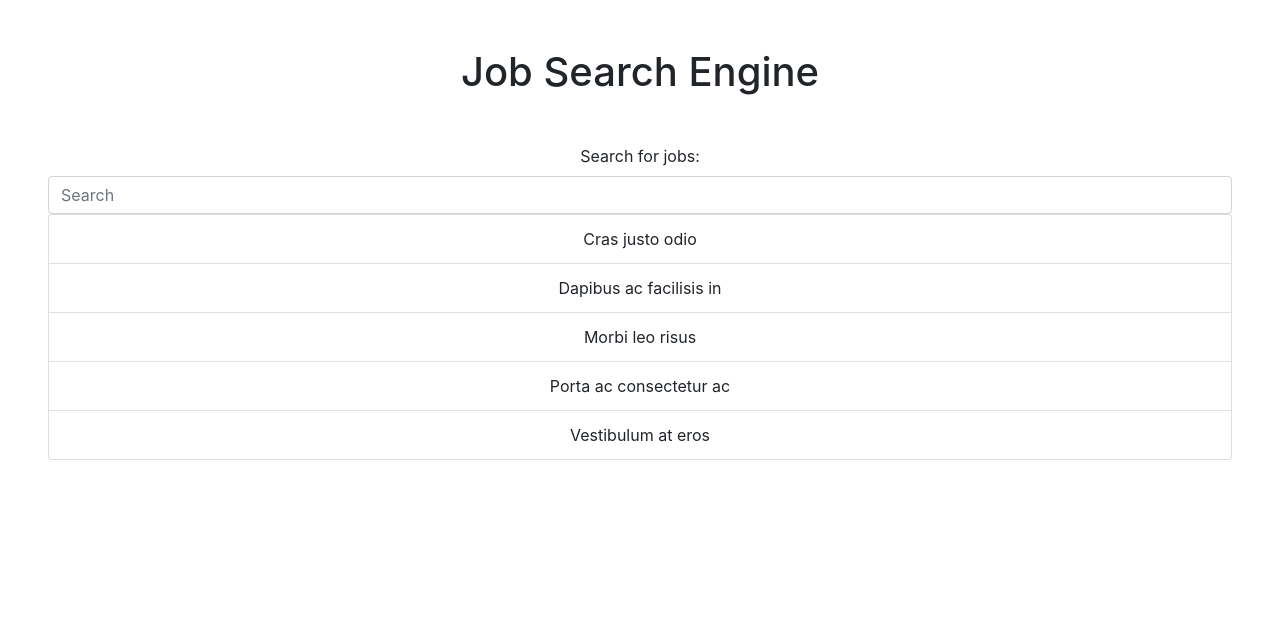
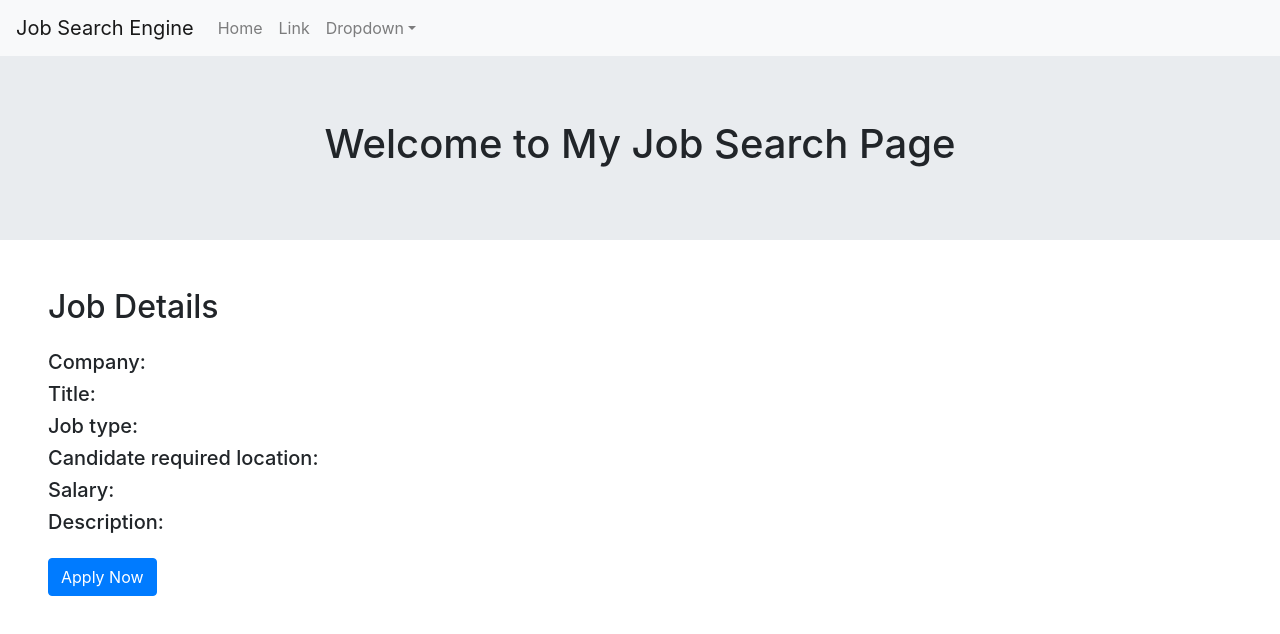
Before and after one commit to sjomansara/strive-homework-m7d1, a React (Create React App) app: page /company-detail/1 in a window 1280 px wide. Shown: the top 634 px of the page. Built offline with nearby package versions, Linux system fonts and the light colour scheme; no server answers.

Commit message:
job details page in progress

```diff
--- a/src/App.js
+++ b/src/App.js
@@ -1,13 +1,22 @@
 import './App.css';
 import 'bootstrap/dist/css/bootstrap.min.css';
 import SearchPage from './components/SearchPage';
+import { BrowserRouter as Router, Route } from "react-router-dom";
+import JobDetails from './components/JobDetails';
+import MyNavbar from './components/MyNavbar';
+import MyJumbotron from './components/MyJumbotron';
+
 
 function App() {
   return (
+    <Router>
     <div className="App">
-      <h1 className="mt-5">Job Search Engine</h1>
-      <SearchPage />
+      <MyNavbar />
+      <MyJumbotron />
+      <Route exact path="/" component={SearchPage} />
+      <Route exact path="/company-detail/:id" component={JobDetails} />
     </div>
+    </Router>
   );
 }
 
--- a/src/components/DropdownItem.jsx
+++ b/src/components/DropdownItem.jsx
@@ -1,15 +1,14 @@
 import React from 'react';
 import { ListGroup } from "react-bootstrap";
+import { Link } from "react-router-dom";
 
-const DropdownItem = () => {
+const DropdownItem = (props) => {
     return (
-        <ListGroup>
-            <ListGroup.Item>Cras justo odio</ListGroup.Item>
-            <ListGroup.Item>Dapibus ac facilisis in</ListGroup.Item>
-            <ListGroup.Item>Morbi leo risus</ListGroup.Item>
-            <ListGroup.Item>Porta ac consectetur ac</ListGroup.Item>
-            <ListGroup.Item>Vestibulum at eros</ListGroup.Item>
-        </ListGroup>
+        <>
+        <Link to={`/company-detail/${props.id}`}>
+            <ListGroup.Item>{props.title}</ListGroup.Item>
+        </Link>
+        </>
     );
   }
 
--- a/src/components/JobDetails.jsx
+++ b/src/components/JobDetails.jsx
@@ -1,19 +1,48 @@
-import React from 'react';
-import {  } from "react-bootstrap";
+import React, { useEffect, useState } from 'react';
+import { Button } from "react-bootstrap";
+import { useParams } from 'react-router';
 
-const JobDetails = () => {
-    return (
-        <div>
-            <h1>Job Details</h1>
-            <h5>Company:</h5>
-            <h5>Title:</h5>
-            <h5>Design</h5>
-            <h5>Job type:</h5>
-            <h5>Candidate required location:</h5>
-            <h5>Salary:</h5>
-            <h5>Description:</h5>
-        </div>
-    );
+const JobDetails = (props) => {
+    let { id } = useParams()
+    const [dataFetched, setDataFetched] = useState(null)
+    const [currentJob, setCurrentJob] = useState({})
+
+    const fetchData = async () => {
+        const apiString = "https://strive-jobs-api.herokuapp.com/jobs?_id=" + id
+
+        try {
+            let response = await fetch(apiString)
+
+            if (response.ok) {
+                let data = await response
+                let readable = await data.json()
+                setCurrentJob(readable.data)
+                setDataFetched(readable.data)
+            }
+        } catch (error) {
+            console.error(error)
+        }
+
+    }
+
+    useEffect(() => {
+        fetchData()
+        console.log(currentJob)
+    } ,[])
+    if (currentJob !== {}) {
+        return (
+            <div className="mt-5 text-left ml-5">
+                <h2 className="mb-4">Job Details</h2>
+                <h5>Company: {currentJob.category}</h5>
+                <h5>Title: {currentJob.title} </h5>
+                <h5>Job type: {currentJob.job_type}</h5>
+                <h5>Candidate required location: {currentJob.candidate_required_location}</h5>
+                <h5>Salary: {currentJob.salary}</h5>
+                <h5>Description: {currentJob.description}</h5>
+                <Button className="mt-3">Apply Now</Button>
+            </div>
+        )
+    }
   }
 
   export default JobDetails;
--- /dev/null
+++ b/src/components/MyJumbotron.jsx
@@ -0,0 +1,13 @@
+import { Jumbotron, Container } from "react-bootstrap";
+
+const MyJumbotron = () => {
+    return (
+        <Jumbotron fluid>
+        <Container>
+          <h1>Welcome to My Job Search Page</h1>
+        </Container>
+      </Jumbotron>
+    )
+}
+
+export default MyJumbotron
--- /dev/null
+++ b/src/components/MyNavbar.jsx
@@ -0,0 +1,26 @@
+import { Navbar, Nav, NavDropdown } from 'react-bootstrap'
+
+
+const MyNavbar = () => {
+    return (
+        <Navbar bg="light" expand="lg">
+  <Navbar.Brand href="#home">Job Search Engine</Navbar.Brand>
+  <Navbar.Toggle aria-controls="basic-navbar-nav" />
+  <Navbar.Collapse id="basic-navbar-nav">
+    <Nav className="mr-auto">
+      <Nav.Link href="#home">Home</Nav.Link>
+      <Nav.Link href="#link">Link</Nav.Link>
+      <NavDropdown title="Dropdown" id="basic-nav-dropdown">
+        <NavDropdown.Item href="#action/3.1">Action</NavDropdown.Item>
+        <NavDropdown.Item href="#action/3.2">Another action</NavDropdown.Item>
+        <NavDropdown.Item href="#action/3.3">Something</NavDropdown.Item>
+        <NavDropdown.Divider />
+        <NavDropdown.Item href="#action/3.4">Separated link</NavDropdown.Item>
+      </NavDropdown>
+    </Nav>
+  </Navbar.Collapse>
+</Navbar>
+    )
+}
+
+export default MyNavbar
--- a/src/components/SearchPage.jsx
+++ b/src/components/SearchPage.jsx
@@ -6,11 +6,11 @@ import DropdownItem from './DropdownItem';
 
 const SearchPage = () => {
     const [searchTerm, setSearchTerm] = useState("")
-    const [dataFetched, setDataFetched] = useState({})
+    const [dataFetched, setDataFetched] = useState(null)
 
     const fetchData = async () => {
         let searchTermCleaned = searchTerm.replace(/\s/g, "%")
-        const apiString = "https://remotive.io/api/remote-jobs?search=" + searchTermCleaned
+        const apiString = "https://strive-jobs-api.herokuapp.com/jobs?search=" + searchTermCleaned
 
         try {
             if (searchTerm !== "") {
@@ -19,8 +19,9 @@ const SearchPage = () => {
                 if (response.ok) {
                     let data = await response
                     let readable = await data.json()
-                    console.log(readable.jobs)
-                    return readable.jobs
+                    let limited = readable.data.slice(0, 10)
+
+                    setDataFetched(limited)
                 }
             }
         } catch (error) {
@@ -30,29 +31,11 @@ const SearchPage = () => {
     }
 
     useEffect(() => {
-        setDataFetched(fetchData())
+        if (searchTerm !== "") {
+            fetchData()
+            console.log("firing")
+        }
     }, [searchTerm])
-
-    // export const fetchdata = async () => {
-    //     try {
-    //       const response = await fetch(
-    //         "https://striveschool-api.herokuapp.com/api/profile/",
-    //         {
-    //           method: "GET",
-    //           headers: {
-    //             Authorization:
-    //               " Bearer eyJhbGciOiJIUzI1NiIsInR5cCI6IkpXVCJ9.eyJfaWQiOiI2MTM2MzlmNjdiZTZjMTAwMTVmOWRiZDQiLCJpYXQiOjE2MzA5NDM3MzUsImV4cCI6MTYzMjE1MzMzNX0.aqatGQ0--T-ZQWZJQeYBJ0q7JsbxuWlScmsooaM_1ZE",
-    //           },
-    //         }
-    //       );
-    //       if (response.ok) {
-    //         const data = await response.json();
-    //         return data;
-    //       }
-    //     } catch (error) {
-    //       console.log(error);
-    //     }
-    //   };
 
     const onSearchChange = (event) => {
         setSearchTerm(event.target.value)
@@ -63,7 +46,12 @@ const SearchPage = () => {
             <Form.Group className="mx-5 mt-5" controlId="formBasicEmail">
             <Form.Label className="text-left">Search for jobs:</Form.Label>
             <Form.Control onChange={onSearchChange} type="text" autoComplete="off" placeholder="Search" />
-            <DropdownItem />
+            {dataFetched !== null && dataFetched.map(job => {
+                console.log(job)
+                return (
+                    <DropdownItem id={job._id} title={job.title}/>
+                )
+            })}
             </Form.Group>
         </Form>
     );
```
